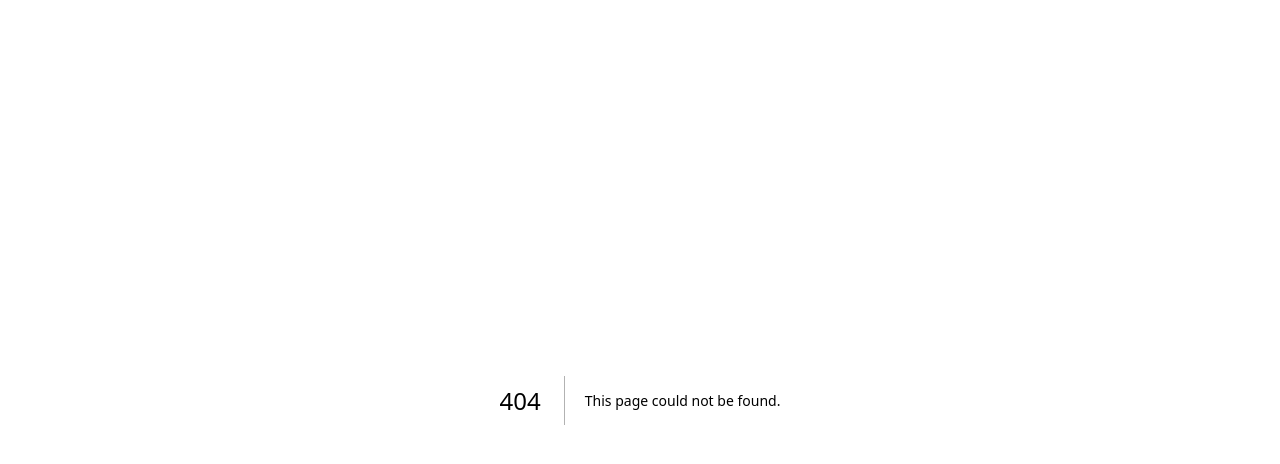
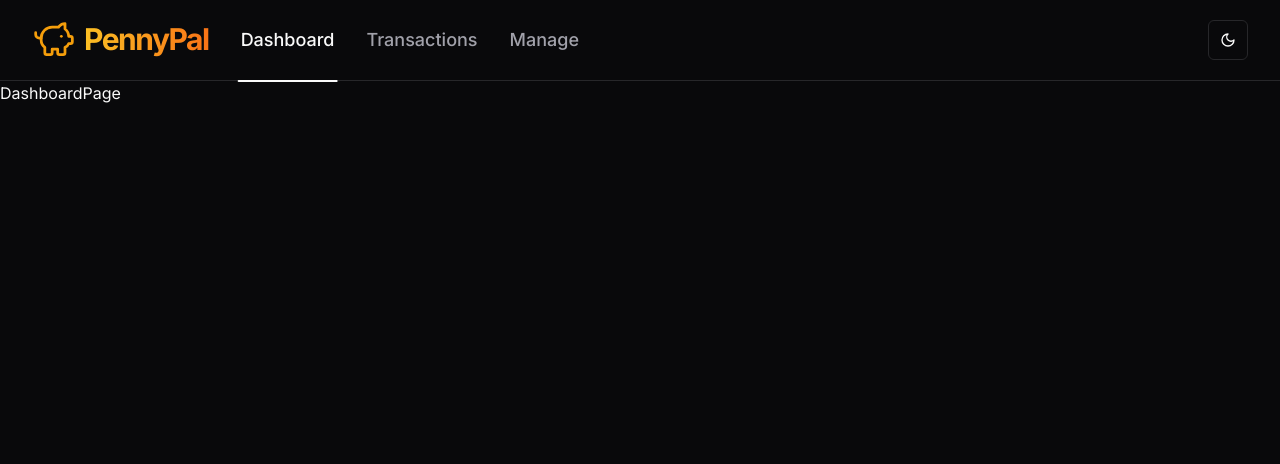
Before and after one commit to Suyash8/pennypal, a Next.js app: page / in a window 1280 px wide. Before the commit this address had no page. Shown: the top 464 px of the page. Built offline with nearby package versions, Linux system fonts and the light colour scheme.

Commit message:
feat(dashboard): create navbar

```diff
--- a/app/(auth)/layout.tsx
+++ b/app/(auth)/layout.tsx
@@ -1,4 +1,4 @@
-import Logo from "@/components/logo";
+import Logo from "@/components/Logo";
 import React from "react";
 
 function AuthLayout({ children }: { children: React.ReactNode }) {
--- /dev/null
+++ b/app/(dashboard)/layout.tsx
@@ -0,0 +1,13 @@
+import Navbar from "@/components/Navbar";
+import React from "react";
+
+function DashboardLayout({ children }: { children: React.ReactNode }) {
+  return (
+    <div className="relative flex h-screen w-full flex-col">
+      <Navbar />
+      <div className="w-full">{children}</div>
+    </div>
+  );
+}
+
+export default DashboardLayout;
--- /dev/null
+++ b/app/(dashboard)/page.tsx
@@ -0,0 +1,7 @@
+import React from "react";
+
+function DashboardPage() {
+  return <div>DashboardPage</div>;
+}
+
+export default DashboardPage;
--- a/app/layout.tsx
+++ b/app/layout.tsx
@@ -18,7 +18,7 @@ export default function RootLayout({
   children: React.ReactNode;
 }>) {
   return (
-    <ClerkProvider>
+    <ClerkProvider afterSignOutUrl={"/sign-in"}>
       <html lang="en" className="dark" style={{ colorScheme: "dark" }}>
         <body className={`${inter.className} antialiased`}>
           <RootProviders>{children}</RootProviders>
--- /dev/null
+++ b/components/Navbar.tsx
@@ -0,0 +1,73 @@
+"use client";
+
+import React from "react";
+import Link from "next/link";
+import { usePathname } from "next/navigation";
+import { cn } from "@/lib/utils";
+import Logo from "@/components/Logo";
+import { buttonVariants } from "@/components/ui/button";
+import { UserButton } from "@clerk/nextjs";
+import { ThemeSwitcherButton } from "@/components/ThemeSwitcherButton";
+
+function Navbar() {
+  return (
+    <>
+      <DesktopNavbar />
+    </>
+  );
+}
+
+const items = [
+  { label: "Dashboard", link: "/" },
+  { label: "Transactions", link: "/transactions" },
+  { label: "Manage", link: "/manage" },
+];
+
+function DesktopNavbar() {
+  return (
+    <div className="hidden border-separate border-b bg-background md:block">
+      <nav className="container flex items-center justify-between px-8">
+        <div className="flex h-[80px] min-h-[60px] items-center gap-x-4">
+          <Logo />
+          <div className="flex h-full">
+            {items.map((item) => (
+              <NavbarItem
+                key={item.label}
+                link={item.link}
+                label={item.label}
+              />
+            ))}
+          </div>
+        </div>
+        <div className="flex items-center gap-2">
+          <ThemeSwitcherButton />
+          <UserButton />
+        </div>
+      </nav>
+    </div>
+  );
+}
+
+function NavbarItem({ link, label }: { link: string; label: string }) {
+  const pathname = usePathname();
+  const isActive = pathname === link;
+  return (
+    <div className="relative flex items-center">
+      <Link
+        href={link}
+        className={cn(
+          buttonVariants({ variant: "ghost" }),
+          "w-full justify-start text-lg text-muted-foreground hover:text-foreground",
+          isActive && "text-foreground"
+        )}
+      >
+        {label}
+      </Link>
+      {isActive && (
+        <div className="absolute -bottom-[2px] left-1/2 hidden h-[2px] w-[80%] -translate-x-1/2 rounded-xl bg-foreground md:block"></div>
+      )}
+    </div>
+  );
+}
+
+export default Navbar;
--- /dev/null
+++ b/components/ThemeSwitcherButton.tsx
@@ -0,0 +1,39 @@
+"use client";
+
+import { Button } from "@/components/ui/button";
+import {
+  DropdownMenu,
+  DropdownMenuItem,
+  DropdownMenuTrigger,
+} from "@/components/ui/dropdown-menu";
+import { DropdownMenuContent } from "@radix-ui/react-dropdown-menu";
+import { Moon, Sun } from "lucide-react";
+import { useTheme } from "next-themes";
+import React from "react";
+
+export function ThemeSwitcherButton() {
+  const { setTheme } = useTheme();
+
+  return (
+    <DropdownMenu>
+      <DropdownMenuTrigger asChild>
+        <Button variant="outline" size="icon">
+          <Sun className="h-[1.2rem] w-[1.2rem] rotate-0 scale-100 transition-all dark:-rotate-90 dark:scale-0" />
+          <Moon className="absolute h-[1.2rem] w-[1.2rem] rotate-90 scale-0 transition-all dark:rotate-0 dark:scale-100" />
+          <span className="sr-only">Toggle theme</span>
+        </Button>
+      </DropdownMenuTrigger>
+      <DropdownMenuContent align="end">
+        <DropdownMenuItem onClick={() => setTheme("light")}>
+          Light
+        </DropdownMenuItem>
+        <DropdownMenuItem onClick={() => setTheme("dark")}>
+          Dark
+        </DropdownMenuItem>
+        <DropdownMenuItem onClick={() => setTheme("system")}>
+          System
+        </DropdownMenuItem>
+      </DropdownMenuContent>
+    </DropdownMenu>
+  );
+}
```
Also changed, not shown: components/Logo.tsx (renamed from components/logo.tsx).
